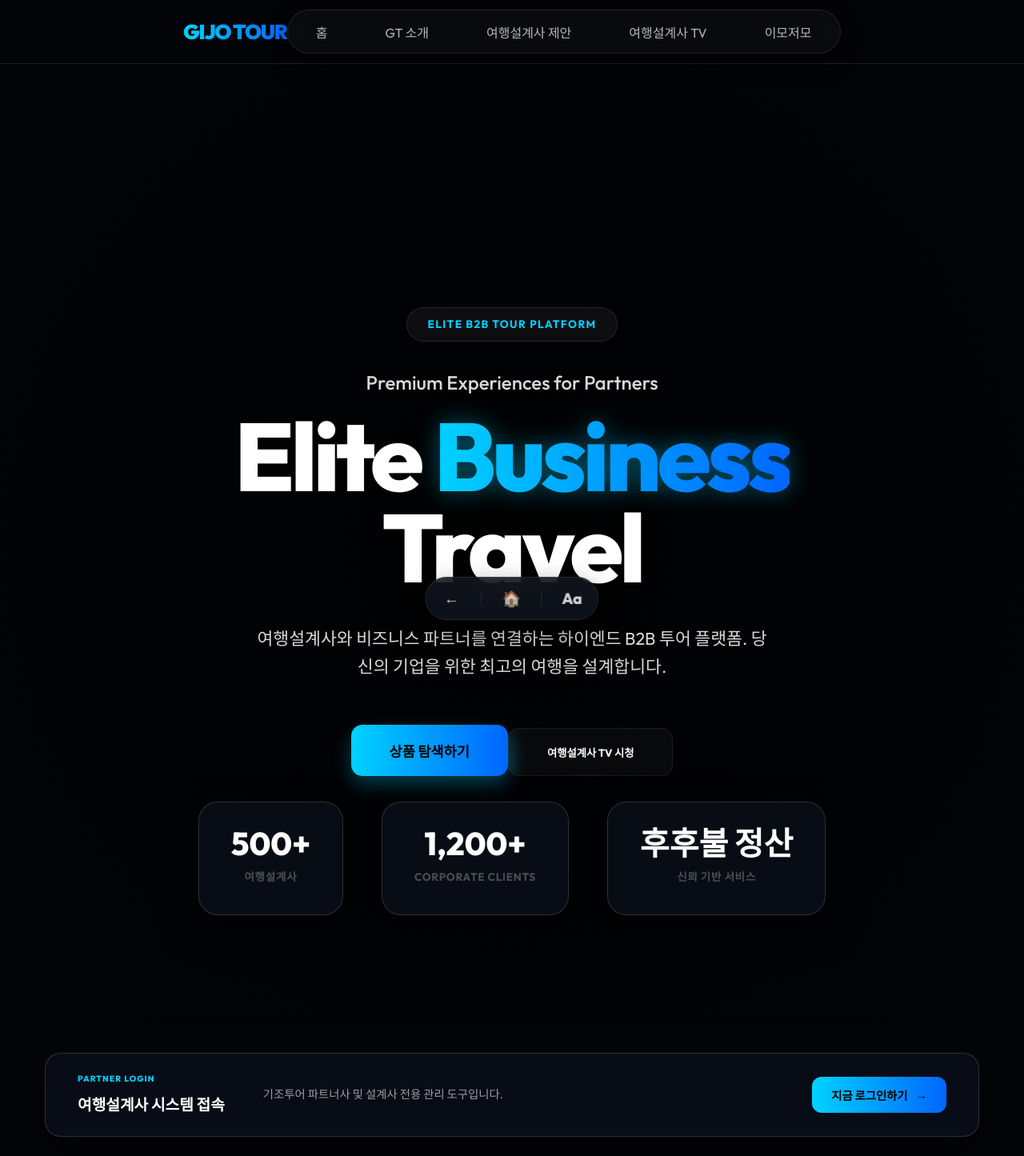
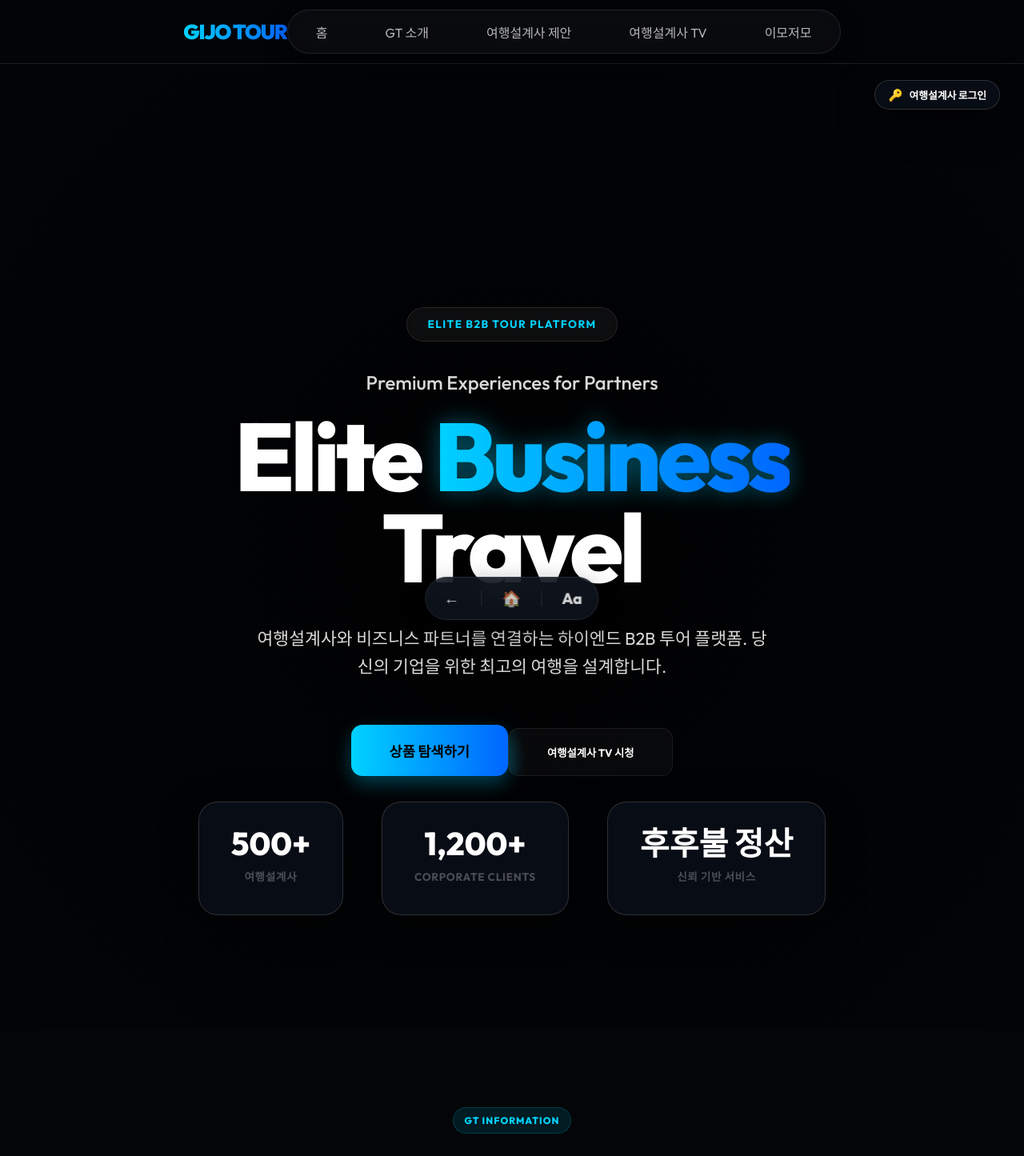
Before and after one commit to gijotour/gijo-tour-app, a React (Vite) app: page /gijotour in a window 1280 px wide. Shown: the top 1445 px of the page at 80% size. Built offline with nearby package versions, Linux system fonts and the light colour scheme.

Commit message:
feat: 본문 우측 상단 끝에 '여행설계사 로그인' 컴팩트 버튼 배치

```diff
--- a/src/index.css
+++ b/src/index.css
@@ -3773,3 +3773,51 @@ html {
     margin-left: 0;
   }
 }
+
+/* Body Top-Right Login Button */
+.gijo-tour-main-layout {
+  position: relative; /* Base for absolute positioning */
+}
+
+.body-top-right-login {
+  position: absolute;
+  top: 20px;
+  right: 30px;
+  z-index: 100;
+}
+
+.btn-compact-login {
+  padding: 8px 16px;
+  font-size: 0.8rem;
+  font-weight: 700;
+  color: #fff;
+  border: 1px solid rgba(255, 255, 255, 0.1);
+  border-radius: 50px;
+  cursor: pointer;
+  display: flex;
+  align-items: center;
+  gap: 8px;
+  transition: all 0.3s cubic-bezier(0.4, 0, 0.2, 1);
+}
+
+.btn-compact-login:hover {
+  background: rgba(255, 255, 255, 0.1) !important;
+  border-color: var(--accent-brand);
+  transform: translateY(-2px);
+  box-shadow: 0 5px 15px rgba(0, 0, 0, 0.3);
+}
+
+.btn-compact-login .icon {
+  font-size: 0.9rem;
+}
+
+@media (max-width: 600px) {
+  .body-top-right-login {
+    top: 15px;
+    right: 15px;
+  }
+  .btn-compact-login {
+    padding: 6px 12px;
+    font-size: 0.75rem;
+  }
+}
--- a/src/tour-app/GijoTourApp.jsx
+++ b/src/tour-app/GijoTourApp.jsx
@@ -295,17 +295,10 @@ function GijoTourApp({
           <>
             <Hero />
             {!isLoggedIn && (
-              <div className="body-login-banner animate-up">
-                <div className="login-cta-card glass-card">
-                  <div className="cta-header">
-                    <span className="badge">PARTNER LOGIN</span>
-                    <h3>여행설계사 시스템 접속</h3>
-                  </div>
-                  <p className="cta-desc">기조투어 파트너사 및 설계사 전용 관리 도구입니다.</p>
-                  <button className="btn-body-login" onClick={() => navigate('/gijotour/login')}>
-                    지금 로그인하기 <span className="arrow">→</span>
-                  </button>
-                </div>
+              <div className="body-top-right-login animate-fade-in">
+                <button className="btn-compact-login glass-card" onClick={() => navigate('/gijotour/login')}>
+                  <span className="icon">🔑</span> 여행설계사 로그인
+                </button>
               </div>
             )}
             <NoticeBoard
```
